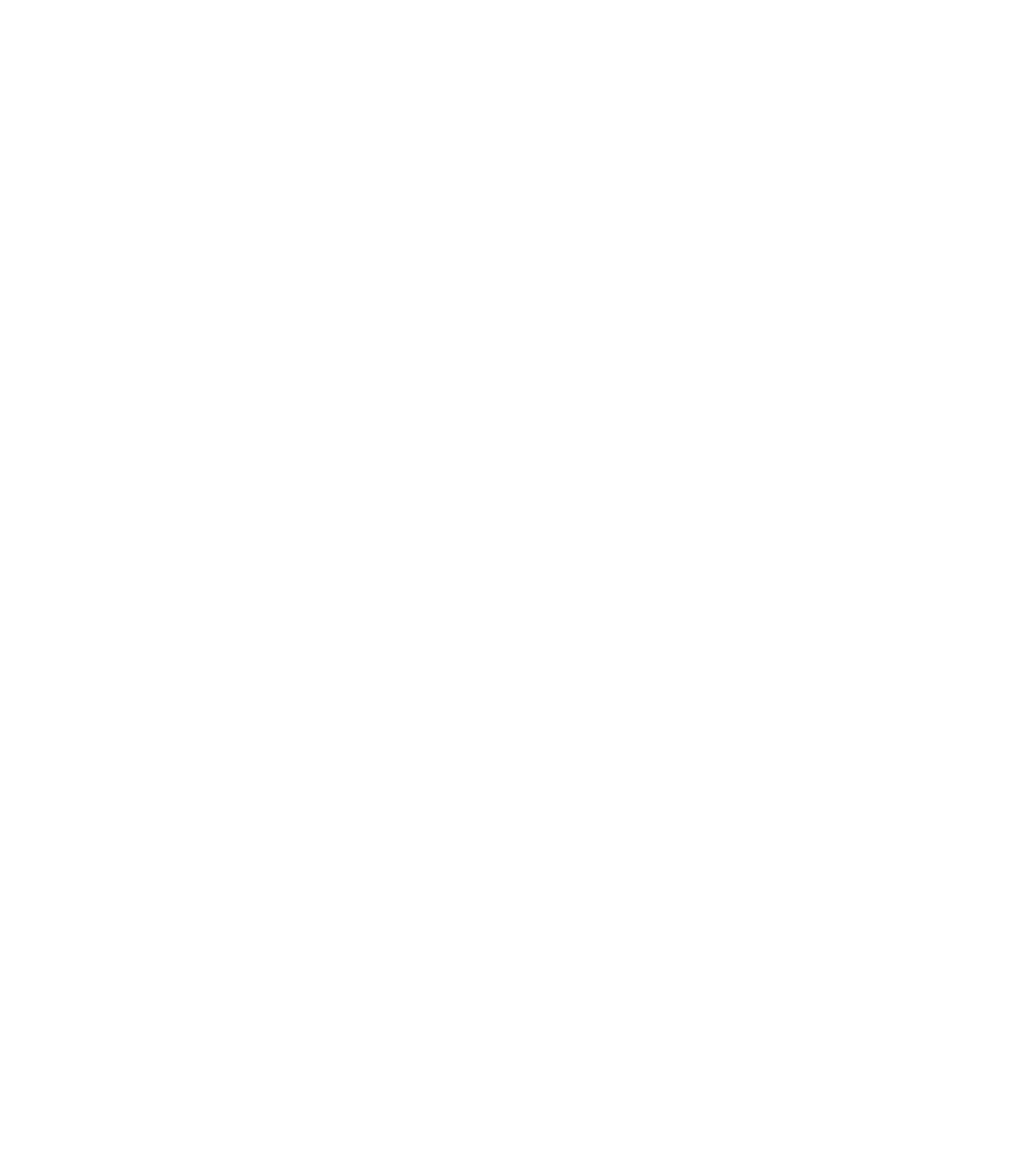
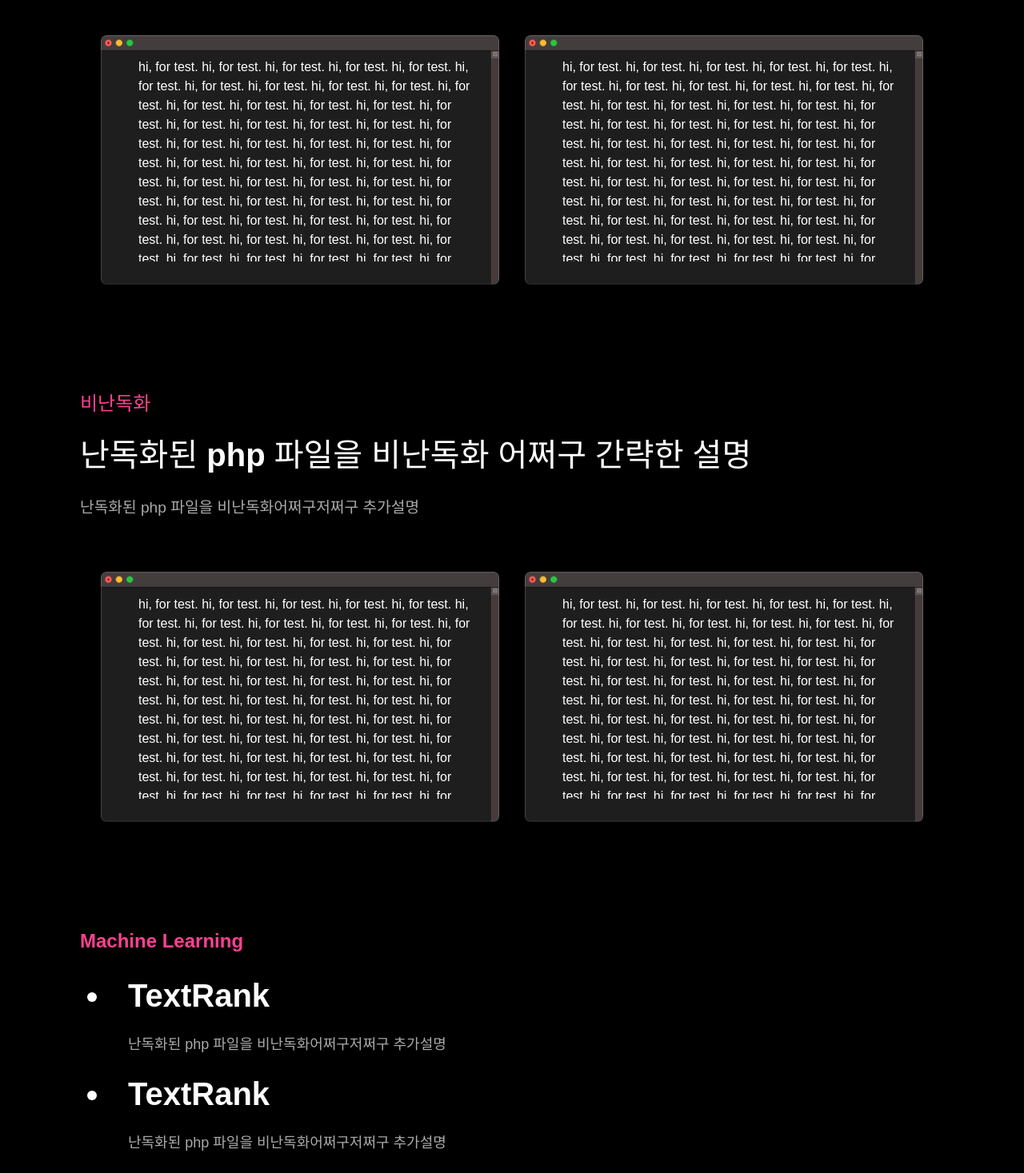
Before and after one commit to PNU-moonjigi/moonjigi-fe, a React (Vite) app: page /process in a window 1280 px wide. Shown: the part 1330-2797 px from the top of the page at 80% size. Before the commit the page ends 800 px from the top, so only its background shows below. Built offline with nearby package versions, Linux system fonts and the light colour scheme.

Commit message:
chore: scss 및 index

```diff
--- /dev/null
+++ b/src/page/Process/Process.scss
@@ -0,0 +1,75 @@
+.container {
+  margin-top: 100px;
+  margin-bottom: 100px;
+  height: auto;
+}
+
+.terminal-section {
+  box-sizing: border-box;
+  display: flex;
+  width: 100%;
+  justify-content: space-between;
+  text-align: left;
+  padding: 10px;
+  gap: 30px;
+  background-color: #000;
+  color: white;
+}
+
+.main-section {
+  text-align: left;
+}
+
+.discription-side {
+  width: 40%;
+
+}
+
+.highlight {
+  color: #ff4081;
+  font-size: 1.5rem;
+}
+
+.title {
+  font-size: 2.5rem;
+  margin-top: 10px;
+}
+
+.subtitle {
+  font-size: 1.2rem;
+  margin-top: 10px;
+  color: #aaa;
+}
+
+.img-side {
+  width: 50%;
+}
+
+.right-side img {
+  max-width: 100%;
+  height: auto;
+}
+
+.bottom-images {
+  display: flex;
+  justify-content: space-between;
+  margin-top: 20px;
+}
+
+//ML
+.list {
+  list-style-type: disc;
+  padding-left: 20px;
+}
+
+.list-item {
+  font-size: 40px;
+  font-weight: bold;
+  margin: 20px 0;
+}
+
+.description {
+  font-size: 18px;
+  font-weight: normal;
+  color: #aaa;
+}
--- a/src/page/Process/index.tsx
+++ b/src/page/Process/index.tsx
@@ -1,8 +1,17 @@
+import Deobfuscation from "./Deobfuscation.tsx";
+import "./Process.scss";
+import Tokenization from "./Tokenization.tsx";
+import TextRank from "./TextRank.tsx";
+import ML from "./MachineLearning.tsx";
+
 const Process = () => {
   return (
-    <div>
-      <h1>과정 페이지</h1>
-    </div>
+    <>
+        <Deobfuscation/>
+        <Tokenization/>
+        <TextRank/>
+        <ML/>
+    </>
   );
 };
 
```
